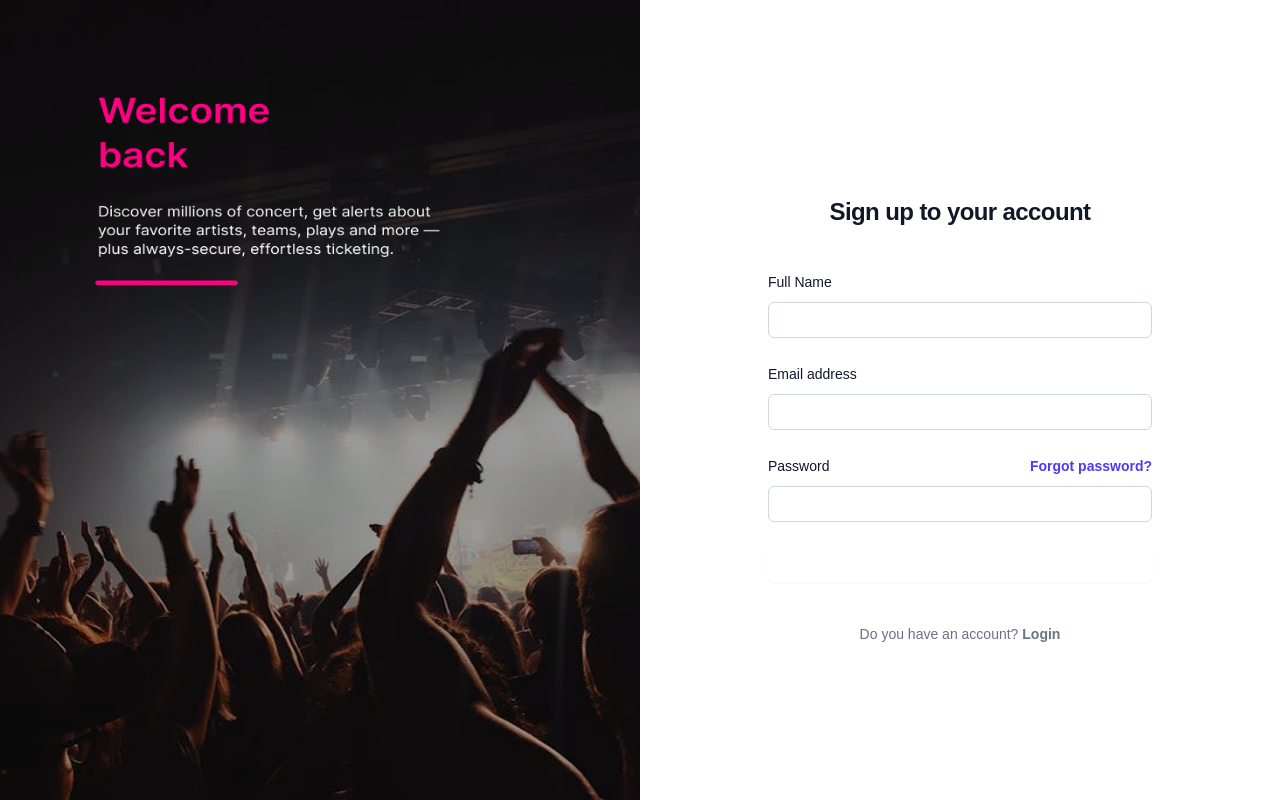
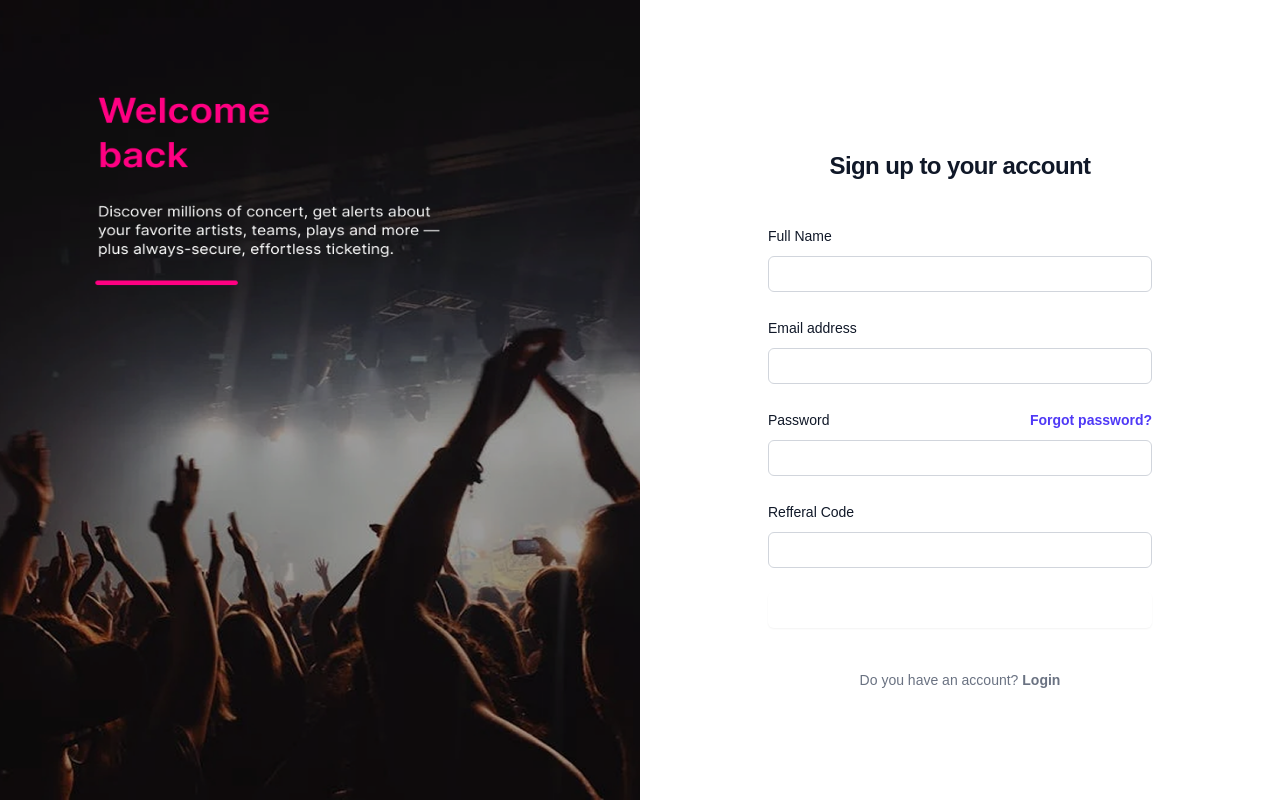
Before and after one commit to ikhsanfrcn/concerthub, a Next.js app in the folder frontend/: page /register in a window 1280 px wide. Built offline with nearby package versions, Linux system fonts and the light colour scheme; a web font is replaced by a local one.

Commit message:
fix register page

```diff
--- a/frontend/src/app/register/components/RegisterForm.tsx
+++ b/frontend/src/app/register/components/RegisterForm.tsx
@@ -21,19 +21,22 @@
     .string()
     .min(6, "Min 6 character")
     .required("Password is required"),
+  referralCode: yup.string(),
 });
 interface IRegisterForm {
   name: string;
   email: string;
   password: string;
+  referralCode: string;
 }
 
 export const RegisterForm: React.FC<Props> = ({ className }) => {
-  const router = useRouter()
+  const router = useRouter();
   const initialValues: IRegisterForm = {
     name: "",
     email: "",
     password: "",
+    referralCode: "",
   };
 
   const onRegister = async (
@@ -41,13 +44,13 @@
     action: FormikHelpers<IRegisterForm>
   ) => {
     try {
-      const {data} = await axios.post("/auth/register", value);
+      const { data } = await axios.post("/auth/register", value);
       action.resetForm();
       router.push("/login");
       console.log(data);
     } catch (error) {
       if (error instanceof AxiosError) {
-        toast.error(error.response?.data?.message)
+        toast.error(error.response?.data?.message);
         console.log(error);
       }
     }
@@ -139,6 +142,27 @@
                   </div>
 
                   <div>
+                    <label
+                      htmlFor="referralCode"
+                      className="block text-sm/6 font-medium text-gray-900"
+                    >
+                      Refferal Code
+                    </label>
+                    <div className="mt-2">
+                      <Field
+                        name="referralCode"
+                        type="referralCode"
+                        className="block w-full rounded-md bg-white px-3 py-1.5 text-base text-gray-900 outline-1 -outline-offset-1 outline-gray-300 placeholder:text-gray-400 focus:outline-2 focus:-outline-offset-2 focus:outline-indigo-600 sm:text-sm/6"
+                      />
+                      {touched.referralCode && errors.referralCode ? (
+                        <div className="text-red-500">
+                          {errors.referralCode}
+                        </div>
+                      ) : null}
+                    </div>
+                  </div>
+
+                  <div>
                     <button
                       type="submit"
                       className="flex w-full justify-center rounded-md bg-primary-500 px-3 py-1.5 text-sm/6 font-semibold text-white shadow-xs hover:bg-indigo-500 focus-visible:outline-2 focus-visible:outline-offset-2 focus-visible:outline-indigo-600 hover:cursor-pointer"
```
